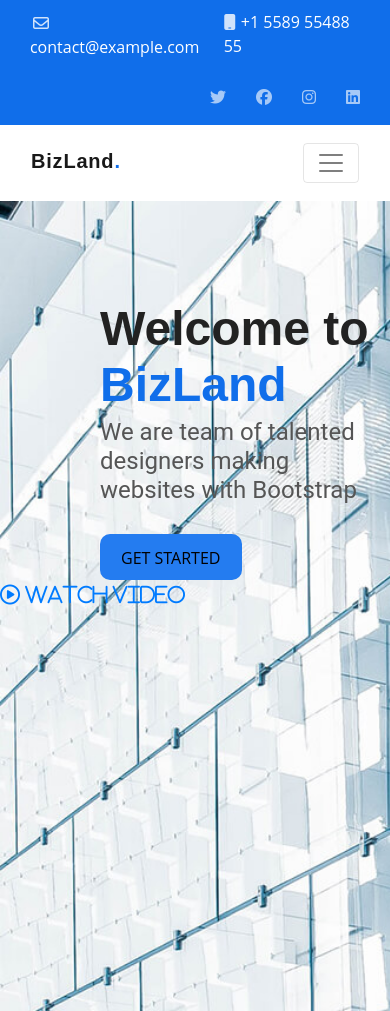
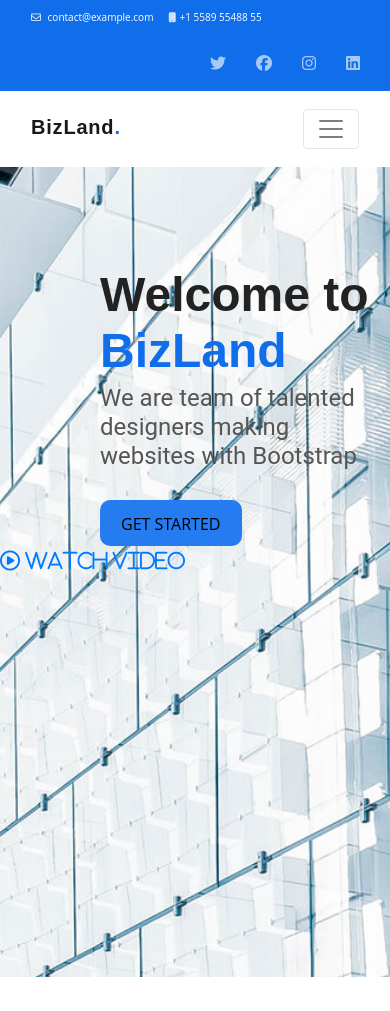
Before and after one commit to zishan344/Bizland.com, a plain HTML site: page index.html in a window 390 px wide. Shown: the top 1011 px of the page. Drawn offline with nearby package versions, Linux system fonts and the light colour scheme.

Commit message:
Update style.css

```diff
--- a/style.css
+++ b/style.css
@@ -1079,9 +1079,20 @@ form.subscribar-form {
     .top-to-bottom{display: none;}
 
     }
- @media only screen and (max-width:600px) {
+ @media only screen and (max-width:500px) {
     ul.header-main\.1st-nave-left{
         gap: 5px;
     }
 
  }
+ @media only screen and (max-width:415px) {
+    ul.header-main\.1st-nave-left{
+        gap: 15px;
+        font-size: 10px;
+    }
+
+    i.far.fa-envelope {
+        padding: 2px 4px 0px 1px;
+    }
+
+ }
```
